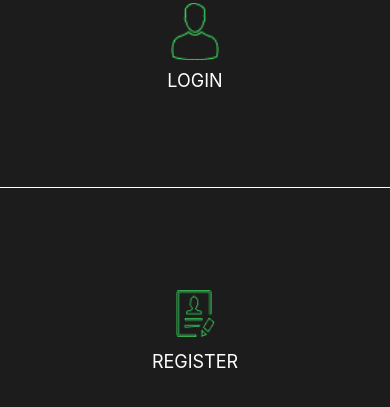
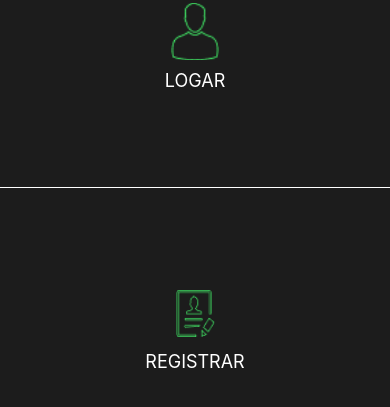
Before and after one commit to Arthur-dezingrini/SportFy, a React Native app: screen /Initial in a window 390 px wide. Shown: the part 375-782 px from the top of the page. Built offline with nearby package versions, Linux system fonts and the light colour scheme.

Commit message:
update tela inital

```diff
--- a/pages/Initial/Initial.jsx
+++ b/pages/Initial/Initial.jsx
@@ -1,69 +1,40 @@
-import { View, Text, Image, StyleSheet } from 'react-native';
+import { View, Text, Image, TouchableOpacity, SafeAreaView } from "react-native";
+import styles from "./InitialStyle";
 
-export default function Initial () {
+export default function Initial({ navigation }) {
   return (
-        <View style={styles.container}>
+    <SafeAreaView style={styles.container}>
         <View style={styles.block}>
           <Image
-                    source={require('./../../assets/sportify_icon.png')} style={styles.sportifyIcon}
-                    resizeMode="contain" // Ajusta a imagem para caber no espaço
-
+            source={require("./../../assets/sportify_icon.png")}
+            style={styles.sportifyIcon}
+            resizeMode="contain"
           />
         </View>
         <View style={styles.divider} />
-            <View style={styles.block}>
+        <TouchableOpacity
+          style={styles.block}
+          onPress={() => navigation.navigate("Login")}
+        >
           <Image
-                    source={require('./../../assets/login_icon.png')} style={styles.loginIcon}
-
-                    resizeMode="contain" // Ajusta a imagem para caber no espaço
+            source={require("./../../assets/login_icon.png")}
+            style={styles.loginIcon}
+            resizeMode="contain"
           />
-                <Text style={styles.text}>LOGIN</Text>
-            </View>
+          <Text style={styles.text}>LOGAR</Text>
+        </TouchableOpacity>
         <View style={styles.divider} />
-            <View style={styles.block}>
+        <TouchableOpacity
+          style={styles.block}
+          onPress={() => navigation.navigate("Register")}
+        >
           <Image
-                source={require('./../../assets/register_icon.png')} style={styles.registerIcon}
-                resizeMode="contain" // Ajusta a imagem para caber no espaço
+            source={require("./../../assets/register_icon.png")}
+            style={styles.registerIcon}
+            resizeMode="contain"
           />
-                <Text style={styles.text}>REGISTER</Text>
-            </View>
-        </View>
+          <Text style={styles.text}>REGISTRAR</Text>
+        </TouchableOpacity>
+    </SafeAreaView>
   );
 }
-
-const styles = StyleSheet.create({
-    container: {
-        flex: 1, // Ocupa a tela inteira
-        backgroundColor: '#1C1C1C', // Cor de fundo para toda a tela
-    },
-    block: {
-        flex: 1, // Cada bloco ocupa um terço da tela
-        justifyContent: 'center', // Centraliza verticalmente
-        alignItems: 'center', // Centraliza horizontalmente
-    },
-    sportifyIcon: {
-        width: '80%',
-        height: '80%',
-    },
-    loginIcon: {
-        width: '20%', // Ajuste o tamanho da imagem de login conforme necessário
-        height: '20%',
-    },
-    registerIcon: {
-        width: '10%', // Ajuste o tamanho da imagem de registro conforme necessário
-        height: '20%',
-    },
-    text: {
-        marginTop: 10, // Espaçamento entre a imagem e o texto
-        color: 'white', // Cor do texto
-        fontSize: 18, // Tamanho do texto
-
-    },
-    divider: {
-        height: 1, // Altura da linha divisória
-        backgroundColor: 'white', // Cor da linha divisória
-        width: '100%', // Ocupa a largura total da tela
-    }
-});
-
-// baixar imagens em svg
--- a/pages/Initial/InitialStyle.js
+++ b/pages/Initial/InitialStyle.js
@@ -0,0 +1,36 @@
+import { StyleSheet } from "react-native";
+
+export default StyleSheet.create({
+    container: {
+        flex: 1, // Ocupa a tela inteira
+        backgroundColor: '#1C1C1C', // Cor de fundo para toda a tela
+    },
+    block: {
+        flex: 1, // Cada bloco ocupa um terço da tela
+        justifyContent: 'center', // Centraliza verticalmente
+        alignItems: 'center', // Centraliza horizontalmente
+    },
+    sportifyIcon: {
+        width: '80%',
+        height: '80%',
+    },
+    loginIcon: {
+        width: '20%',
+        height: '20%',
+    },
+    registerIcon: {
+        width: '10%',
+        height: '20%',
+    },
+    text: {
+        marginTop: 10, // Espaçamento entre a imagem e o texto
+        color: 'white', // Cor do texto
+        fontSize: 18, // Tamanho do texto
+
+    },
+    divider: {
+        height: 1, // Altura da linha divisória
+        backgroundColor: 'white', // Cor da linha divisória
+        width: '100%', // Ocupa a largura total da tela
+    }
+});
--- a/pages/Register/Register.jsx
+++ b/pages/Register/Register.jsx
@@ -1,17 +1,17 @@
 import React, { useState } from "react";
-import { View, Text, SafeAreaView } from "react-native";
+import { View, Text, SafeAreaView, Pressable } from "react-native";
 import Button from "../../components/Button/Button";
 import Input from "../../components/Input/Input";
 import styles from "./RegisterStyle";
 import Icon from "react-native-vector-icons/MaterialIcons";
 
-export default function Register() {
+export default function Register({ navigation }) {
   const [text, setText] = useState("");
 
   return (
     <SafeAreaView style={styles.safeArea}>
       <View style={styles.header}>
-        <Icon name="arrow-back" size={24} color="#43F16A" />
+        <Icon onPress={() => navigation.navigate('Initial')} name="arrow-back" size={24} color="#43F16A" />
       </View>
       <View style={styles.container}>
         <Input placeholder="Nome" />
@@ -22,7 +22,9 @@ export default function Register() {
         <Input placeholder="Repita a senha" />
         <View style={styles.passwordContainer}>
           <Text style={styles.password}>Já tem conta? </Text>
-          <Text style={styles.login}> Logar</Text>
+          <Pressable onPress={() => navigation.navigate('Login')}>
+            <Text style={styles.login}> Logar</Text>
+          </Pressable>
         </View>
       </View>
       <View style={styles.footer}>
```
Lines whose indentation alone changed are shown as unchanged.
